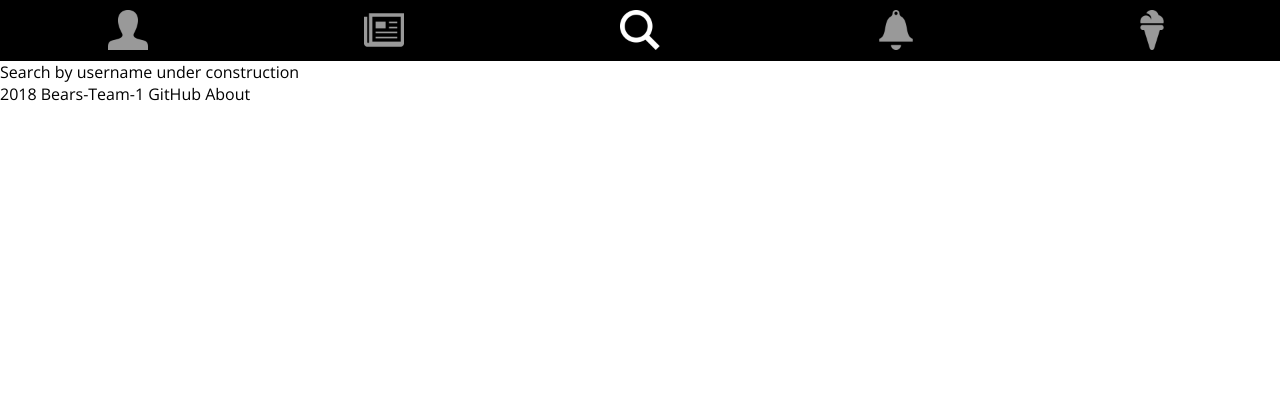
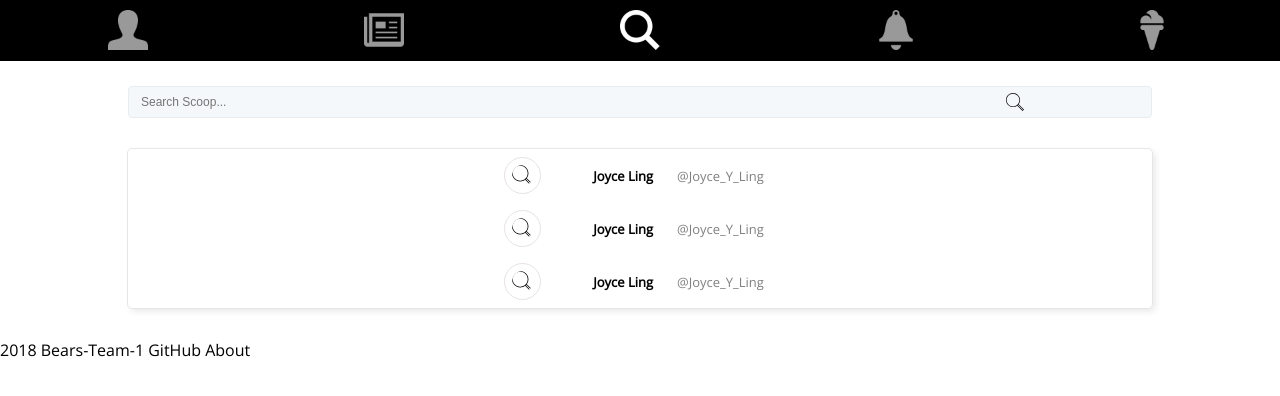
Before and after one commit to chingu-voyage4/Bears-Team-1, a React (Create React App) app: page /search in a window 1280 px wide. Shown: the top 396 px of the page. Built offline with nearby package versions, Linux system fonts and the light colour scheme.

Commit message:
add search page
add search box and search result components

```diff
--- a/src/App.css
+++ b/src/App.css
@@ -249,6 +249,89 @@ body {
   display: inline-block;
 }
 
+.search--container {
+  width: 100%;
+  vertical-align: middle;
+  white-space: nowrap;
+  position: relative;
+}
+
+.search--input {
+  width: 80%;
+  margin: 25px auto;
+  background-color: #f5f8fa;
+  border-radius: 4px;
+  border: 1px solid #e6ecf0;
+  box-sizing: border-box;
+  color: #14171a;
+  display: block;
+  font-size: 12px;
+  height: 32px;
+  line-height: 16px;
+  padding: 8px 32px 8px 12px;
+  transition: all 0.2s ease-in-out;
+}
+
+.search--input:focus {
+  outline: none;
+  border: 2px solid #89d9d0;
+}
+
+.search--container img {
+  position: absolute;
+  top: 23%;
+  z-index: 1;
+  width: 18px;
+  right: 20%;
+}
+
+.searchResults--list li {
+  display: inline;
+  margin: 0 5px;
+  padding: 7px;
+  font-size: 13px;
+}
+
+.searchResults--outerContainer {
+  border: 1px solid #e6e6e6;
+  box-shadow: 3px 3px 7px -1px #e8e6e6;
+  border-radius: 5px;
+  width: 80%;
+  margin: 30px auto;
+}
+
+.searchResults--container {
+  display: flex;
+  height: 35px;
+  justify-content: center;
+  align-items: center;
+  padding: 9px;
+  margin: 0 auto;
+}
+
+.searchResults--container:hover {
+  background-color: #c3ece7;
+}
+
+.searchResults--container .avatar {
+  width: 21px;
+  border: 1px solid #e8e2e2;
+  border-radius: 19px;
+  padding: 7px;
+}
+
+.searchResults--list .name {
+  font-weight: 800;
+}
+
+.searchResults--list .name:hover {
+  color: #62cdc1;
+}
+
+.searchResults--list .handle {
+  color: grey;
+}
+
 .scoop--textarea {
   margin: 10px 0px 0px 10px;
   width: 60%;
--- a/src/App.scss
+++ b/src/App.scss
@@ -257,6 +257,94 @@ body {
 }
 
 ////////////////////////////////////////
+///// Search
+////////////////////////////////////////
+
+.search--container {
+  width: 100%;
+  vertical-align: middle;
+  white-space: nowrap;
+  position: relative;
+}
+
+.search--input {
+  width: 80%;
+  margin: 25px auto;
+  background-color: #f5f8fa;
+  border-radius: 4px;
+  border: 1px solid #e6ecf0;
+  box-sizing: border-box;
+  color: #14171a;
+  display: block;
+  font-size: 12px;
+  height: 32px;
+  line-height: 16px;
+  padding: 8px 32px 8px 12px;
+  transition: all 0.2s ease-in-out;
+}
+
+.search--input:focus {
+  outline: none;
+  border: 2px solid $brand-color;
+}
+
+.search--container img {
+  position: absolute;
+  top: 23%;
+  z-index: 1;
+  width: 18px;
+  right: 20%;
+}
+
+.searchResults--list li {
+  display: inline;
+  margin: 0 5px;
+  padding: 7px;
+  font-size: 13px;
+}
+
+.searchResults--outerContainer {
+  border: 1px solid #e6e6e6;
+  box-shadow: 3px 3px 7px -1px #e8e6e6;
+  border-radius: 5px;
+  width: 80%;
+  margin: 30px auto;
+}
+
+.searchResults--container {
+  display: flex;
+  height: 35px;
+  justify-content: center;
+  align-items: center;
+  padding: 9px;
+  margin: 0 auto;
+}
+
+.searchResults--container:hover {
+  background-color: lighten($brand-color, 15%);
+  // border: 1px solid $brand-color;
+}
+
+.searchResults--container .avatar {
+  width: 21px;
+  border: 1px solid #e8e2e2;
+  border-radius: 19px;
+  padding: 7px;
+}
+
+.searchResults--list .name {
+  font-weight: 800;
+}
+
+.searchResults--list .name:hover {
+  color: darken($brand-color, 10%);
+}
+
+.searchResults--list .handle {
+  color: grey;
+}
+
+////////////////////////////////////////
 ///// Scoop
 ////////////////////////////////////////
 
--- a/src/components/Search.js
+++ b/src/components/Search.js
@@ -1,8 +1,15 @@
 import React, { Component } from "react";
+import SearchBar from "./SearchBar.js";
+import SearchResults from "./SearchResults.js";
 
 class Search extends Component {
   render() {
-    return <div> Search by username under construction </div>;
+    return (
+      <div>
+        <SearchBar />
+        <SearchResults />
+      </div>
+    );
   }
 }
 
--- /dev/null
+++ b/src/components/SearchBar.js
@@ -0,0 +1,35 @@
+import React, { Component } from "react";
+import search from "../assets/search.svg";
+
+class SearchBar extends Component {
+  constructor(props) {
+    super(props);
+    this.state = {
+      searchText: ""
+    };
+    this.handleChange = this.handleChange.bind(this);
+  }
+
+  handleChange(event) {
+    this.setState({ searchText: event.target.value });
+  }
+
+  render() {
+    return (
+      <div>
+        <div className="search--container">
+          <input
+            className="search--input"
+            type="text"
+            value={this.state.searchText}
+            onChange={this.handleChange}
+            placeholder="Search Scoop..."
+          />
+          <img src={search} alt="search" className="search--icon" />
+        </div>
+      </div>
+    );
+  }
+}
+
+export default SearchBar;
--- /dev/null
+++ b/src/components/SearchResults.js
@@ -0,0 +1,34 @@
+import React, { Component } from "react";
+import search from "../assets/search.svg";
+
+class SearchResults extends Component {
+  render() {
+    return (
+      <div className="searchResults--outerContainer">
+        <div className="searchResults--container">
+          <img className="avatar" src={search} alt="search" />
+          <ul className="searchResults--list">
+            <li className="name">Joyce Ling</li>
+            <li className="handle">@Joyce_Y_Ling</li>
+          </ul>
+        </div>
+        <div className="searchResults--container">
+          <img className="avatar" src={search} alt="search" />
+          <ul className="searchResults--list">
+            <li className="name">Joyce Ling</li>
+            <li className="handle">@Joyce_Y_Ling</li>
+          </ul>
+        </div>
+        <div className="searchResults--container">
+          <img className="avatar" src={search} alt="search" />
+          <ul className="searchResults--list">
+            <li className="name">Joyce Ling</li>
+            <li className="handle">@Joyce_Y_Ling</li>
+          </ul>
+        </div>
+      </div>
+    );
+  }
+}
+
+export default SearchResults;
```
Also changed, not shown: src/assets/search.svg (added).
